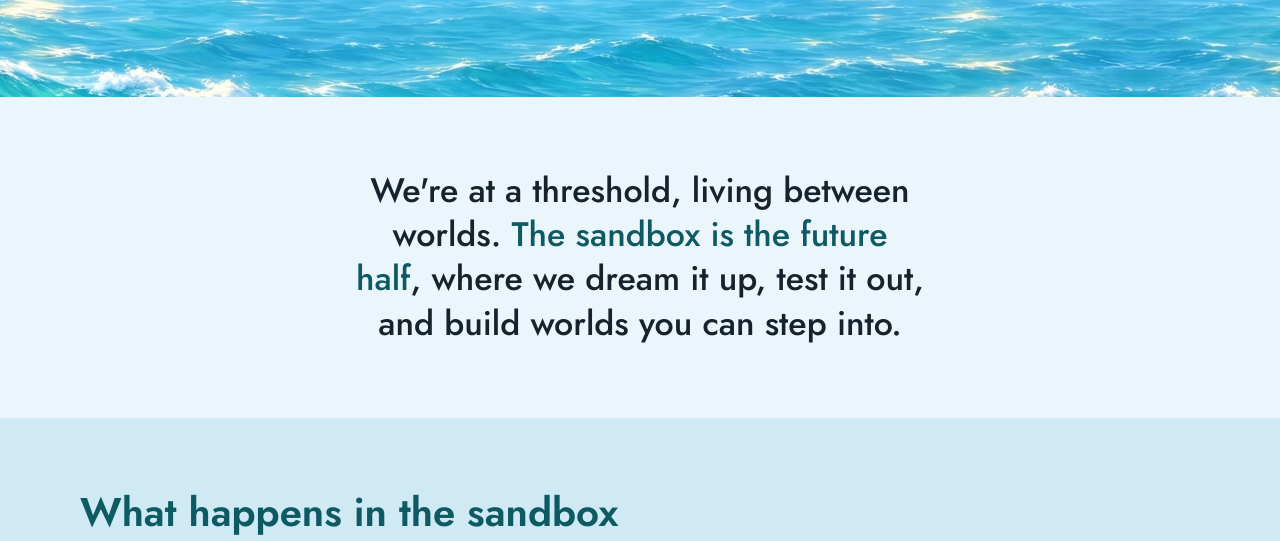
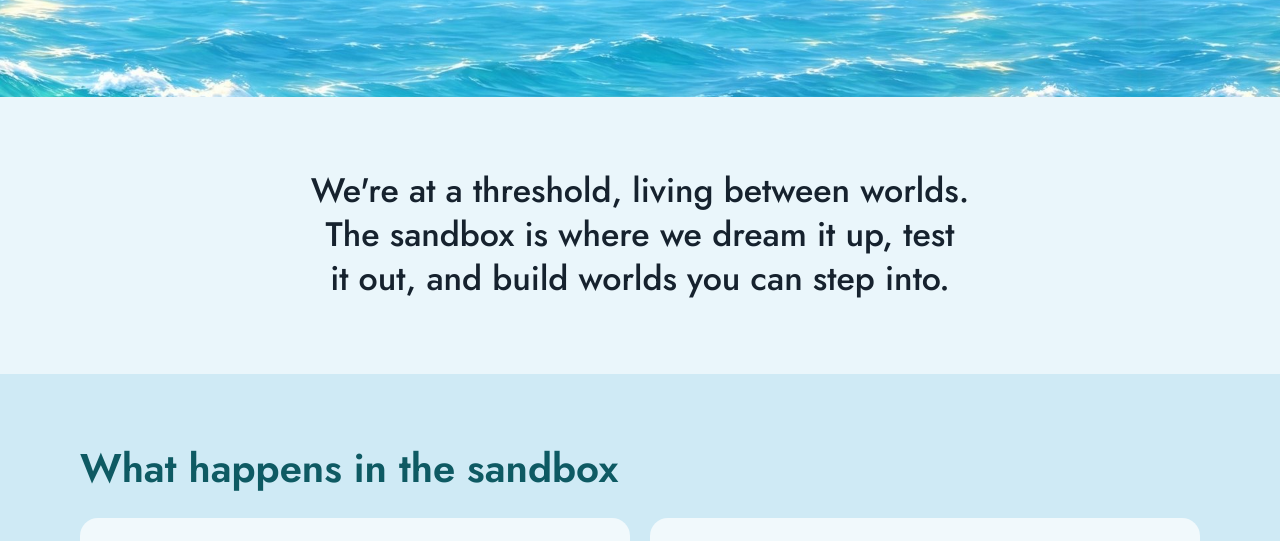
Before and after one commit to gamemaestro/solarpunksandbox, a plain HTML site: page index.html in a window 1280 px wide. Shown: the part 527-1068 px from the top of the page. Drawn offline with Linux system fonts and the light colour scheme.

Commit message:
Copy updates: founded in 2026, Sandbox wording, About and Speaking page cleanup
Co-Authored-By: Claude Opus 5.5 <noreply@anthropic.com>
Claude-Session: https://claude.ai/code/session_01FqDuLxJFYLT1ZZUaEZmb1x

```diff
--- a/index.html
+++ b/index.html
@@ -174,7 +174,7 @@ footer a:hover{color:var(--teal);text-decoration:underline}
 <main>
   <section class="thesis">
     <div class="wrap">
-      <p>We're at a threshold, living between worlds. <em>The sandbox is the future half</em>, where we dream it up, test it out, and build worlds you can step into.</p>
+      <p>We're at a threshold, living between worlds. The sandbox is where we dream it up, test it out, and build worlds you can step into.</p>
     </div>
   </section>
 
```
